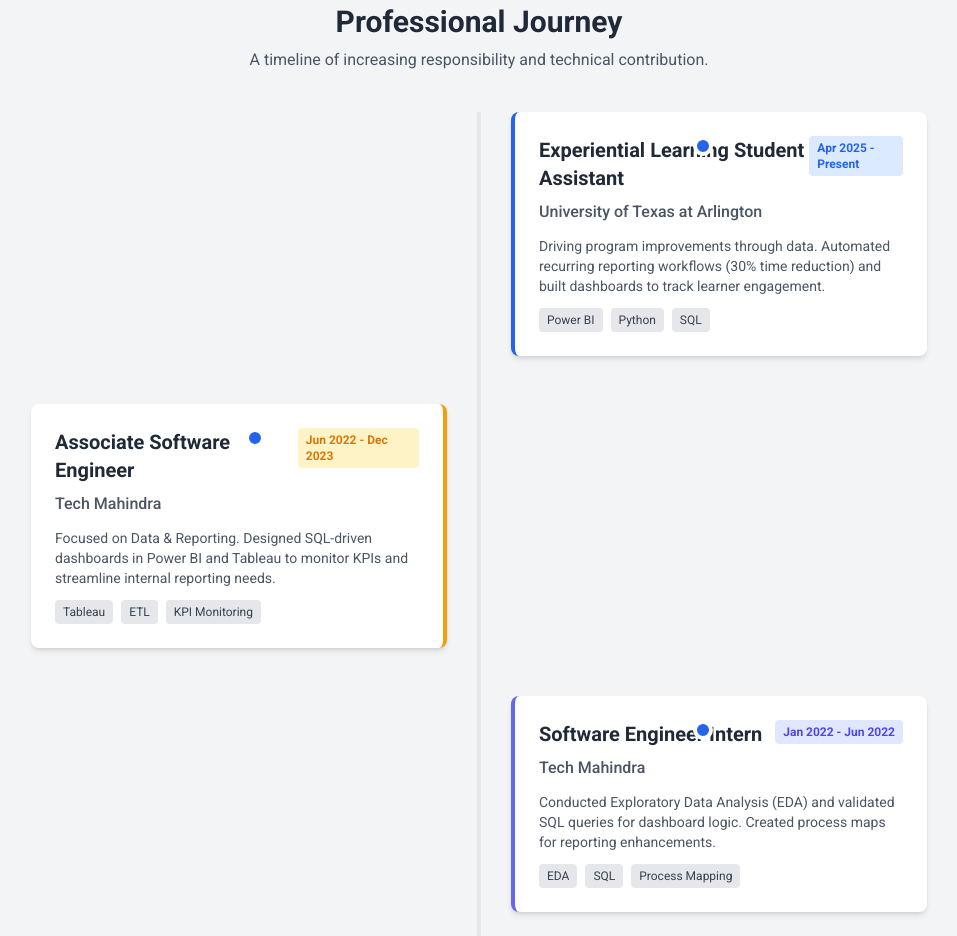
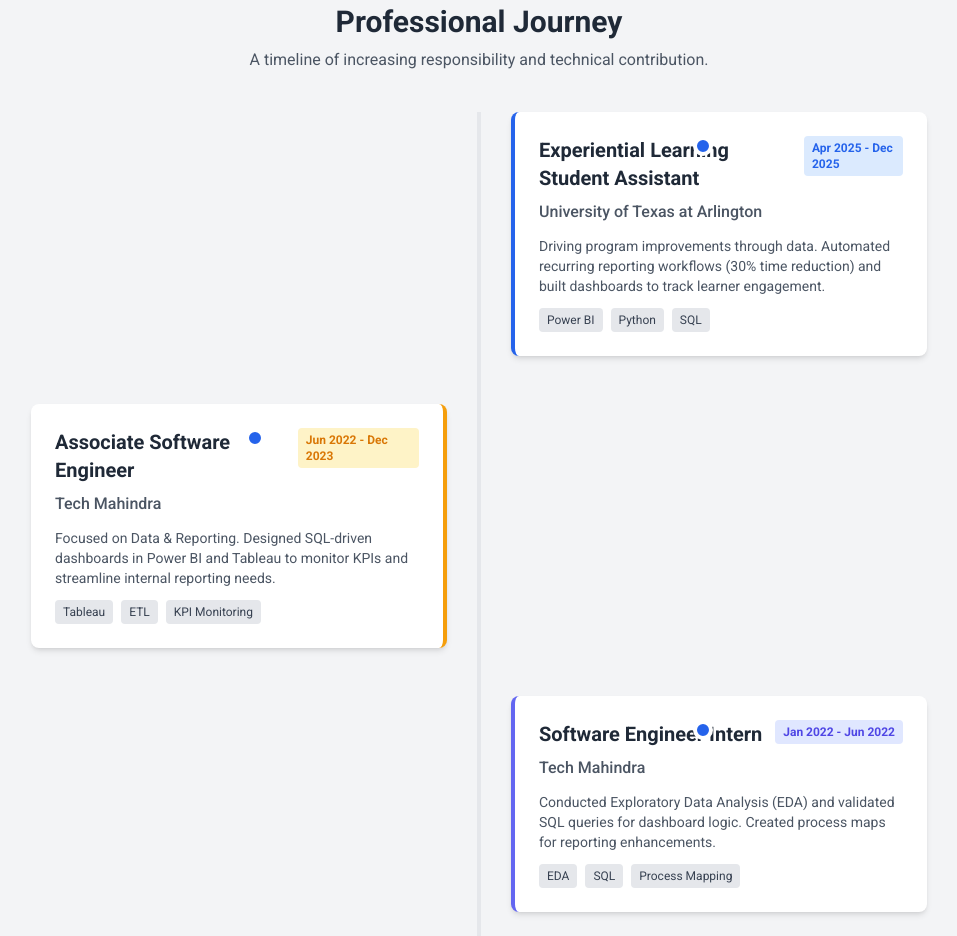
Before and after one commit to kriti613/kriti-portfolio-web, a plain HTML site: page index.html in a window 1280 px wide. Shown: the part 1840-2776 px from the top of the page, without its empty margins (161-1118 px from the left). Drawn offline with nearby package versions, Linux system fonts and the light colour scheme.

Commit message:
Update internship end date from 'Present' to 'Dec 2025'

```diff
--- a/index.html
+++ b/index.html
@@ -238,7 +238,7 @@
                 <div class="bg-white p-6 rounded-lg shadow-md border-l-4 border-blue-600">
                     <div class="flex justify-between items-start mb-2">
                         <h4 class="text-xl font-bold text-gray-800">Experiential Learning Student Assistant</h4>
-                        <span class="text-xs font-bold text-blue-600 bg-blue-100 px-2 py-1 rounded">Apr 2025 - Present</span>
+                        <span class="text-xs font-bold text-blue-600 bg-blue-100 px-2 py-1 rounded">Apr 2025 - Dec 2025</span>
                     </div>
                     <h5 class="text-md font-medium text-gray-600 mb-3">University of Texas at Arlington</h5>
                     <p class="text-sm text-gray-600 mb-3">
```
